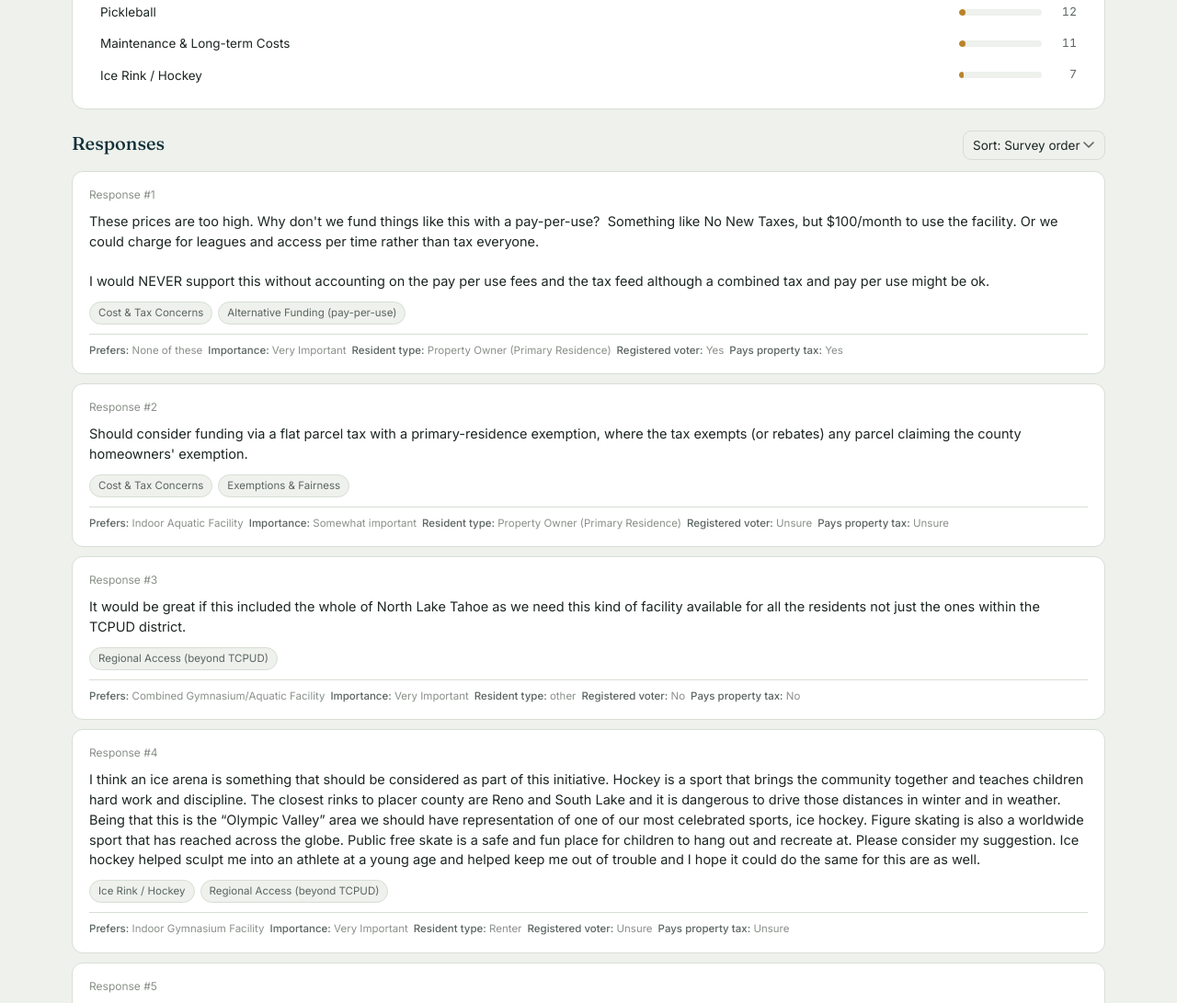
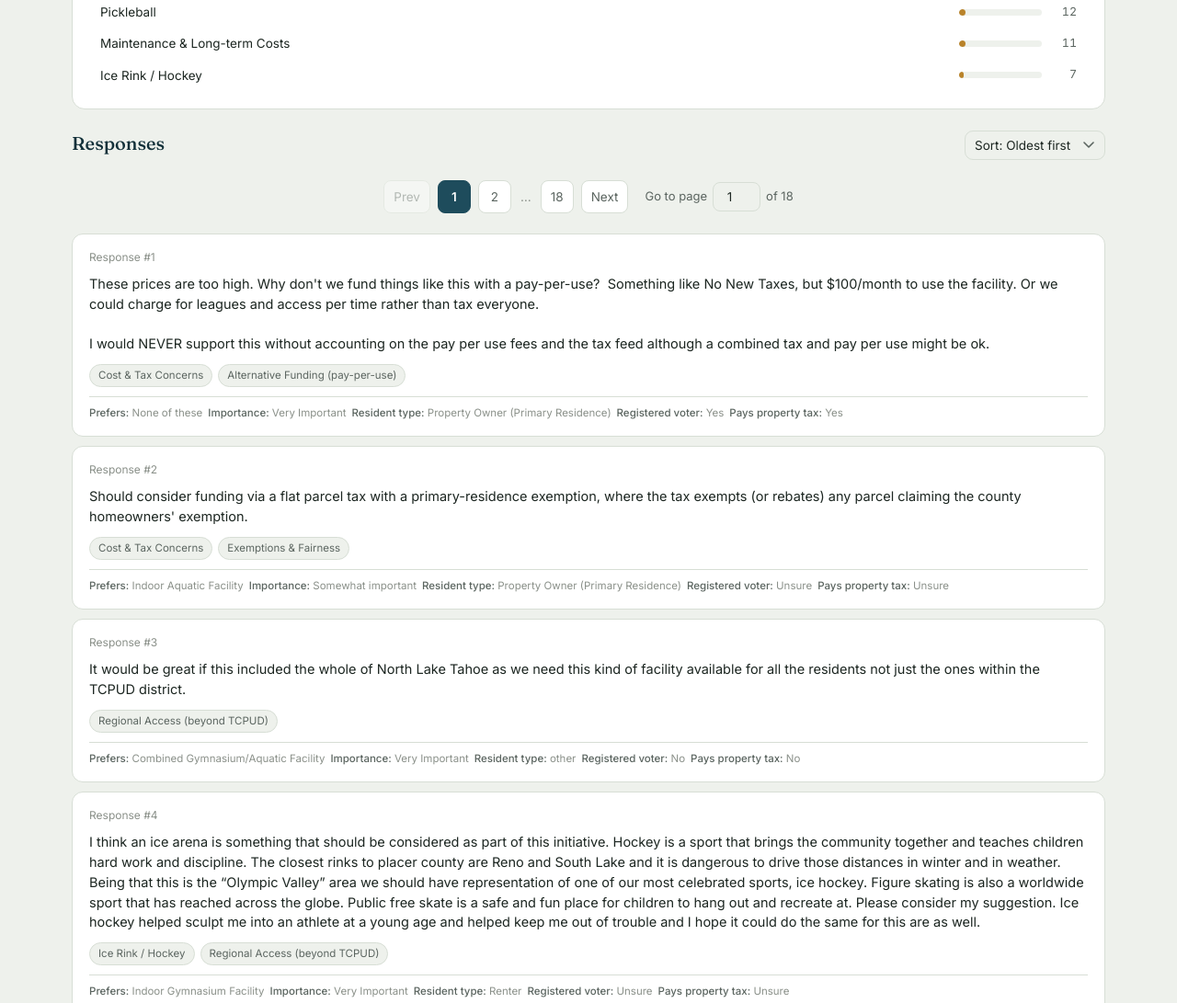
Before and after one commit to tcpud/RecComments, a plain HTML site: page index.html in a window 1280 px wide. Shown: the part 994-2085 px from the top of the page at 92% size. Drawn offline with Linux system fonts and the light colour scheme.

Commit message:
Update index.html

```diff
--- a/index.html
+++ b/index.html
@@ -317,19 +317,51 @@
   }
   .empty-state .big{font-family:'Fraunces',serif; font-size:20px; color:var(--lake-dark); margin-bottom:6px;}
 
-  .load-more-wrap{text-align:center; margin-top:16px;}
-  #loadMoreBtn{
-    padding:10px 22px;
-    border-radius:9px;
-    border:1px solid var(--lake);
-    background:transparent;
-    color:var(--lake);
+  .pagination{
+    display:flex;
+    align-items:center;
+    justify-content:center;
+    gap:8px;
+    margin-top:22px;
+    margin-bottom:22px;
+    flex-wrap:wrap;
+  }
+  .page-btn{
+    min-width:36px;
+    height:36px;
+    padding:0 10px;
+    border-radius:8px;
+    border:1px solid var(--border);
+    background:var(--card);
+    color:var(--ink-muted);
     font-family:inherit;
-    font-size:14px;
-    font-weight:500;
+    font-size:13.5px;
     cursor:pointer;
   }
-  #loadMoreBtn:hover{background:var(--lake); color:#fff;}
+  .page-btn:hover:not(:disabled){background:var(--bg-deep); color:var(--ink);}
+  .page-btn:disabled{opacity:0.4; cursor:default;}
+  .page-btn.active{background:var(--lake); border-color:var(--lake); color:#fff; font-weight:600;}
+  .page-ellipsis{color:var(--ink-faint); padding:0 2px; font-size:13.5px;}
+  .page-jump{
+    display:flex;
+    align-items:center;
+    gap:6px;
+    margin-left:10px;
+    font-size:13px;
+    color:var(--ink-muted);
+  }
+  .page-jump input{
+    width:52px;
+    padding:7px 8px;
+    border:1px solid var(--border);
+    border-radius:8px;
+    font-family:inherit;
+    font-size:13.5px;
+    text-align:center;
+    background:var(--bg);
+    color:var(--ink);
+  }
+  .page-jump input:focus{outline:2px solid var(--lake); outline-offset:1px;}
 
   ::selection{background:var(--lake); color:#fff;}
 </style>
@@ -372,14 +404,14 @@
   <div class="list-header">
     <h2>Responses</h2>
     <select id="sortSelect">
-      <option value="default">Sort: Survey order</option>
+      <option value="oldest">Sort: Oldest first</option>
+      <option value="newest">Sort: Newest first</option>
       <option value="longest">Sort: Longest first</option>
     </select>
   </div>
+  <div class="pagination" id="paginationTop"></div>
   <div id="responseList"></div>
-  <div class="load-more-wrap" id="loadMoreWrap" style="display:none;">
-    <button id="loadMoreBtn">Show more responses</button>
-  </div>
+  <div class="pagination" id="pagination"></div>
 
 </div>
 
@@ -395,8 +427,9 @@ const state = {
   voter: '',
   propTax: '',
   theme: '',
-  sort: 'default',
-  visibleCount: 40,
+  sort: 'oldest',
+  page: 1,
+  perPage: 25,
 };
 
 function populateSelect(id, values, formatter){
@@ -481,7 +514,7 @@ function clearFilter(key){
   if (key === 'voter'){ state.voter=''; document.getElementById('filterVoter').value=''; }
   if (key === 'propTax'){ state.propTax=''; document.getElementById('filterPropTax').value=''; }
   if (key === 'theme'){ state.theme=''; }
-  state.visibleCount = 40;
+  state.page = 1;
   renderAll();
 }
 
@@ -510,7 +543,7 @@ function renderThemes(){
     `;
     row.addEventListener('click', () => {
       state.theme = (state.theme === theme) ? '' : theme;
-      state.visibleCount = 40;
+      state.page = 1;
       renderAll();
     });
     container.appendChild(row);
@@ -519,6 +552,7 @@ function renderThemes(){
 
 function sortRecords(list){
   const arr = list.slice();
+  if (state.sort === 'newest') arr.reverse();
   if (state.sort === 'longest') arr.sort((a,b) => b.c.length - a.c.length);
   return arr;
 }
@@ -531,13 +565,19 @@ function renderList(){
 
   listEl.innerHTML = '';
 
+  const totalPages = Math.max(1, Math.ceil(filtered.length / state.perPage));
+  if (state.page > totalPages) state.page = totalPages;
+  if (state.page < 1) state.page = 1;
+
   if (filtered.length === 0){
     listEl.innerHTML = `<div class="empty-state"><div class="big">No responses match these filters</div>Try clearing a filter or broadening your search.</div>`;
-    document.getElementById('loadMoreWrap').style.display = 'none';
+    document.getElementById('pagination').innerHTML = '';
+    document.getElementById('paginationTop').innerHTML = '';
     return;
   }
 
-  const toShow = filtered.slice(0, state.visibleCount);
+  const startIdx = (state.page - 1) * state.perPage;
+  const toShow = filtered.slice(startIdx, startIdx + state.perPage);
 
   toShow.forEach(r => {
     const card = document.createElement('div');
@@ -562,16 +602,64 @@ function renderList(){
     listEl.appendChild(card);
   });
 
-  const loadMoreWrap = document.getElementById('loadMoreWrap');
-  if (filtered.length > state.visibleCount){
-    loadMoreWrap.style.display = 'block';
-    document.getElementById('loadMoreBtn').onclick = () => {
-      state.visibleCount += 40;
-      renderList();
-    };
-  } else {
-    loadMoreWrap.style.display = 'none';
-  }
+  renderPagination(totalPages);
+}
+
+function renderPagination(totalPages){
+  const containers = [document.getElementById('paginationTop'), document.getElementById('pagination')];
+  containers.forEach(c => c.innerHTML = '');
+  if (totalPages <= 1) return;
+
+  const goToPage = (p) => {
+    state.page = Math.min(Math.max(1, p), totalPages);
+    renderList();
+    document.querySelector('.list-header').scrollIntoView({behavior:'smooth', block:'start'});
+  };
+
+  const makeBtn = (label, page, opts) => {
+    opts = opts || {};
+    const btn = document.createElement('button');
+    btn.className = 'page-btn' + (opts.active ? ' active' : '');
+    btn.textContent = label;
+    btn.disabled = !!opts.disabled;
+    if (!opts.disabled) btn.addEventListener('click', () => goToPage(page));
+    return btn;
+  };
+
+  const pages = new Set([1, totalPages, state.page, state.page - 1, state.page + 1]);
+  const sorted = Array.from(pages).filter(p => p >= 1 && p <= totalPages).sort((a,b) => a-b);
+
+  containers.forEach((el, idx) => {
+    el.appendChild(makeBtn('Prev', state.page - 1, {disabled: state.page === 1}));
+
+    let prev = 0;
+    sorted.forEach(p => {
+      if (prev && p - prev > 1){
+        const dots = document.createElement('span');
+        dots.className = 'page-ellipsis';
+        dots.textContent = '…';
+        el.appendChild(dots);
+      }
+      el.appendChild(makeBtn(String(p), p, {active: p === state.page}));
+      prev = p;
+    });
+
+    el.appendChild(makeBtn('Next', state.page + 1, {disabled: state.page === totalPages}));
+
+    const jump = document.createElement('div');
+    jump.className = 'page-jump';
+    jump.innerHTML = `<span>Go to page</span> <input type="number" min="1" max="${totalPages}" value="${state.page}"> <span>of ${totalPages}</span>`;
+    const input = jump.querySelector('input');
+    input.addEventListener('keydown', (e) => {
+      if (e.key === 'Enter'){
+        goToPage(parseInt(input.value, 10) || 1);
+      }
+    });
+    input.addEventListener('blur', () => {
+      goToPage(parseInt(input.value, 10) || 1);
+    });
+    el.appendChild(jump);
+  });
 }
 
 function renderAll(){
@@ -585,29 +673,29 @@ document.getElementById('searchInput').addEventListener('input', (e) => {
   clearTimeout(searchTimeout);
   searchTimeout = setTimeout(() => {
     state.search = e.target.value.trim();
-    state.visibleCount = 40;
+    state.page = 1;
     renderAll();
   }, 150);
 });
 
-document.getElementById('filterFacility').addEventListener('change', e => { state.facility = e.target.value; state.visibleCount=40; renderAll(); });
-document.getElementById('filterImportance').addEventListener('change', e => { state.importance = e.target.value; state.visibleCount=40; renderAll(); });
-document.getElementById('filterResident').addEventListener('change', e => { state.resident = e.target.value; state.visibleCount=40; renderAll(); });
-document.getElementById('filterVoter').addEventListener('change', e => { state.voter = e.target.value; state.visibleCount=40; renderAll(); });
-document.getElementById('filterPropTax').addEventListener('change', e => { state.propTax = e.target.value; state.visibleCount=40; renderAll(); });
-document.getElementById('sortSelect').addEventListener('change', e => { state.sort = e.target.value; renderList(); });
+document.getElementById('filterFacility').addEventListener('change', e => { state.facility = e.target.value; state.page=1; renderAll(); });
+document.getElementById('filterImportance').addEventListener('change', e => { state.importance = e.target.value; state.page=1; renderAll(); });
+document.getElementById('filterResident').addEventListener('change', e => { state.resident = e.target.value; state.page=1; renderAll(); });
+document.getElementById('filterVoter').addEventListener('change', e => { state.voter = e.target.value; state.page=1; renderAll(); });
+document.getElementById('filterPropTax').addEventListener('change', e => { state.propTax = e.target.value; state.page=1; renderAll(); });
+document.getElementById('sortSelect').addEventListener('change', e => { state.sort = e.target.value; state.page = 1; renderList(); });
 
 document.getElementById('resetBtn').addEventListener('click', () => {
   state.search=''; state.facility=''; state.importance=''; state.resident='';
-  state.voter=''; state.propTax=''; state.theme=''; state.sort='default';
-  state.visibleCount = 40;
+  state.voter=''; state.propTax=''; state.theme=''; state.sort='oldest';
+  state.page = 1;
   document.getElementById('searchInput').value='';
   document.getElementById('filterFacility').value='';
   document.getElementById('filterImportance').value='';
   document.getElementById('filterResident').value='';
   document.getElementById('filterVoter').value='';
   document.getElementById('filterPropTax').value='';
-  document.getElementById('sortSelect').value='default';
+  document.getElementById('sortSelect').value='oldest';
   renderAll();
 });
 
```
